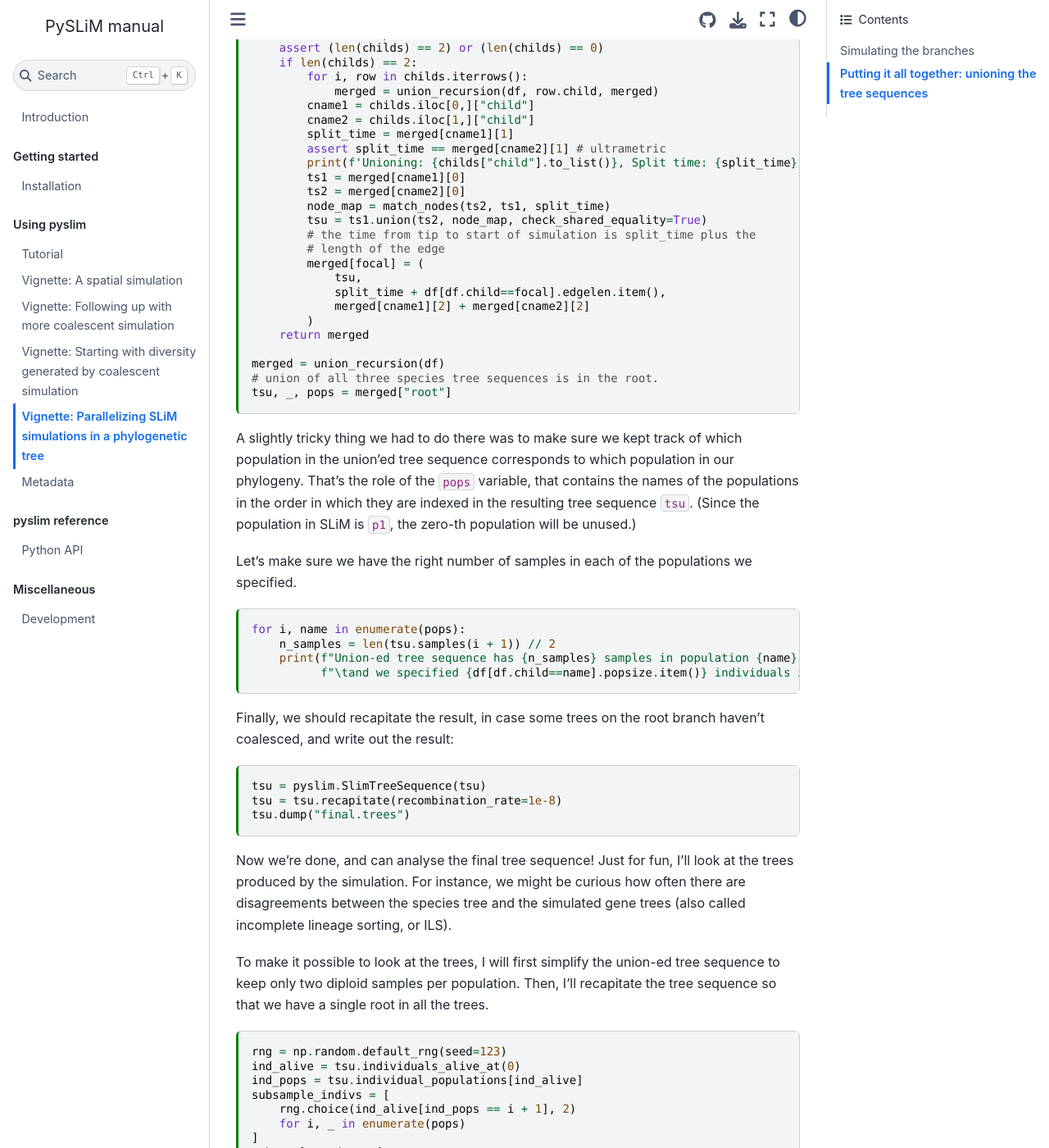
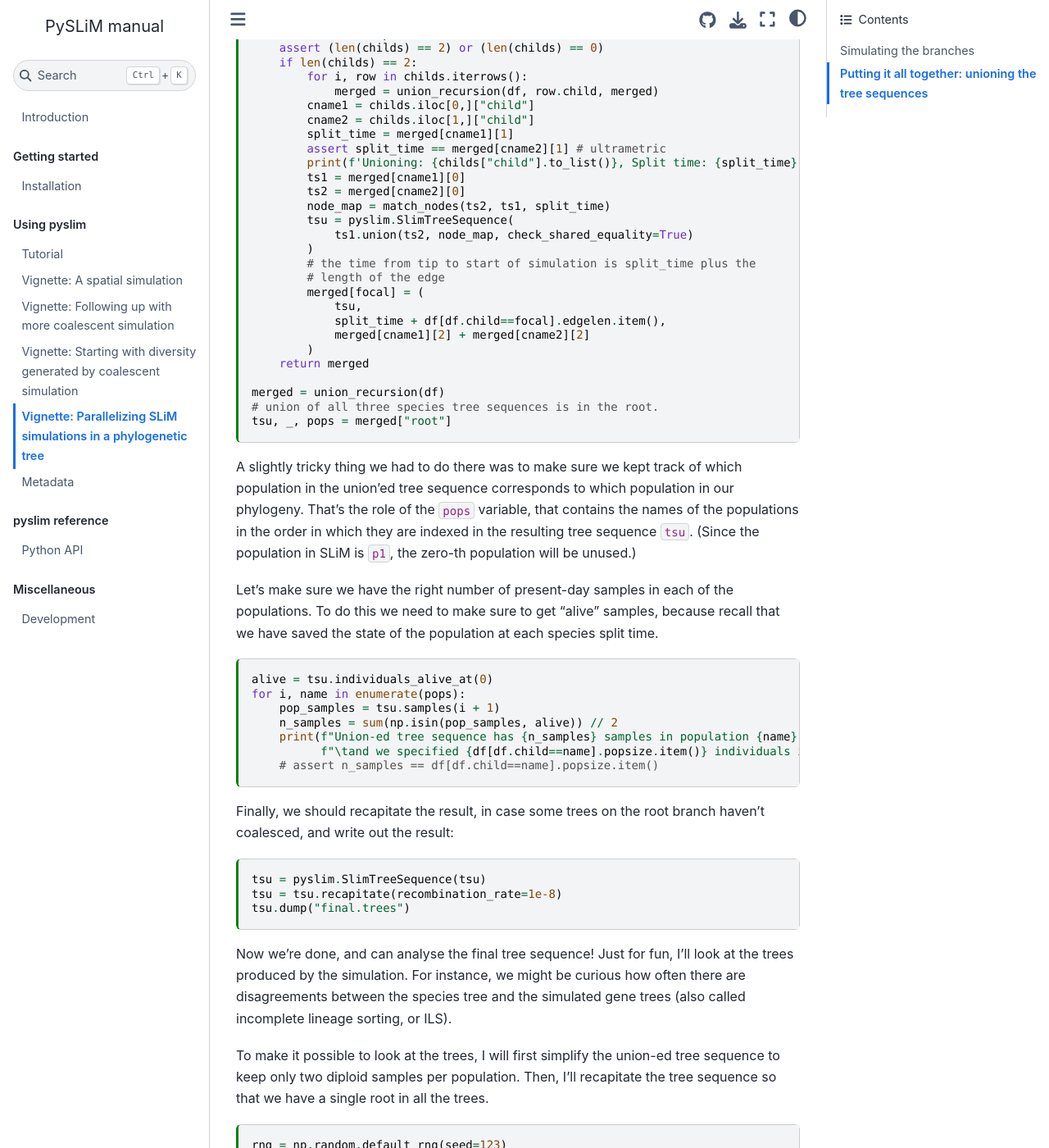
Before and after one commit to tskit-dev/pyslim, a Jupyter Book: the page built from docs/vignette_parallel_phylo.md, in a window 1280 px wide and 1400 px high, scrolled down 3324 px. Shown: the whole window at 82% size. Built offline with Jupyter Book 1.0.4 settings and Sphinx 7.4.7 and the Sphinx Book theme 1.1.4, drawn with Linux system fonts in a browser that asks for light colours.

Commit message:
start at fix for #199

````diff
--- a/docs/vignette_parallel_phylo.md
+++ b/docs/vignette_parallel_phylo.md
@@ -118,10 +118,11 @@ With the makefile in hand,
 we can now run make, specifying the maximum number of simulations
 to be run simultaneously the ``-j``.
 
-```python
+```{code-cell}
 %%bash
 make -f sims.make -j 3
 ```
+
 
 ```{dropdown} Alternative to using make
 
@@ -222,7 +223,9 @@ def union_recursion(df, focal="root", merged=None):
         ts1 = merged[cname1][0]
         ts2 = merged[cname2][0]
         node_map = match_nodes(ts2, ts1, split_time)
-        tsu = ts1.union(ts2, node_map, check_shared_equality=True)
+        tsu = pyslim.SlimTreeSequence(
+            ts1.union(ts2, node_map, check_shared_equality=True)
+        )
         # the time from tip to start of simulation is split_time plus the
         # length of the edge
         merged[focal] = (
@@ -245,14 +248,19 @@ contains the names of the populations
 in the order in which they are indexed in the resulting tree sequence ``tsu``.
 (Since the population in SLiM is ``p1``, the zero-th population will be unused.)
 
-Let's make sure we have the right number of samples in each of the populations
-we specified.
+Let's make sure we have the right number of present-day samples
+in each of the populations. To do this we need to make sure to get
+"alive" samples, because recall that we have saved the state of the
+population at each species split time.
 
 ```{code-cell}
+alive = tsu.individuals_alive_at(0)
 for i, name in enumerate(pops):
-    n_samples = len(tsu.samples(i + 1)) // 2
+    pop_samples = tsu.samples(i + 1)
+    n_samples = sum(np.isin(pop_samples, alive)) // 2
     print(f"Union-ed tree sequence has {n_samples} samples in population {name},\n"
           f"\tand we specified {df[df.child==name].popsize.item()} individuals in our simulations.")
+    # assert n_samples == df[df.child==name].popsize.item()
 ```
 
 Finally, we should recapitate the result,
````
Also changed, not shown: 4 other files.
